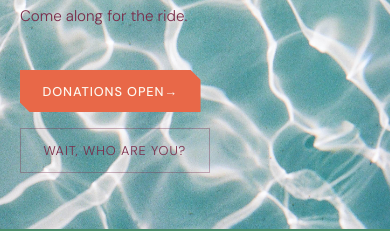
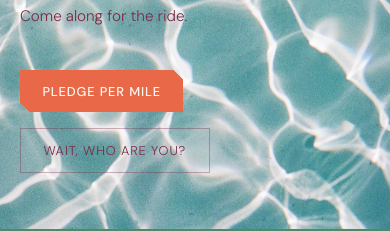
Before and after one commit to ggracefranco/gogigi-site, a plain HTML site: page index.html in a window 390 px wide. Shown: the part 615-846 px from the top of the page. Drawn offline with Linux system fonts and the light colour scheme; no server answers.

```diff
--- a/index.html
+++ b/index.html
@@ -741,7 +741,7 @@ h1             { animation: fadeUp 0.7s 0.1s ease both; }
     <li><a href="#races">Races</a></li>
     <li><a href="#updates">Updates</a></li>
 <li><a href="#gallery">Gallery</a></li><li><a href="#training">Training</a></li>
-    <li><a href="#donate" class="nav-cta">PLEDGE NOW</a></li>
+    <li><a href="#pledge per mile" class="nav-cta">PLEDGE NOW</a></li>
   </ul>
   <button class="hamburger" onclick="openMenu()" aria-label="Open menu">
     <span></span><span></span><span></span>
@@ -767,7 +767,7 @@ h1             { animation: fadeUp 0.7s 0.1s ease both; }
     <h1>What? Like it's<br><em>hard?</em> Boys do it.</h1>
     <p class="hero-sub">I fell off my bike while it was completely still, waved at the traffic that watched it happen, and then thought, why not sign up for four triathlons? Come along for the ride.</p>
     <div class="hero-actions">
-      <a href="#donate" class="btn-primary">DONATIONS OPEN→</a>
+      <a href="#pledge per mile" class="btn-primary">PLEDGE PER MILE</a>
       <a href="#story" class="btn-secondary">Wait, who are you?</a>
     </div>
   </div>
@@ -1148,7 +1148,7 @@ h1             { animation: fadeUp 0.7s 0.1s ease both; }
         <li><a href="#races">Race countdowns</a></li>
         <li><a href="#updates">Training updates</a></li>
         <li><a href="#gallery">Gallery</a></li>
-        <li><a href="#donate">Donate</a></li>
+        <li><a href="#pledge per mile">Pledge per mile</a></li>
       </ul>
     </div>
     <div class="footer-col">
```
